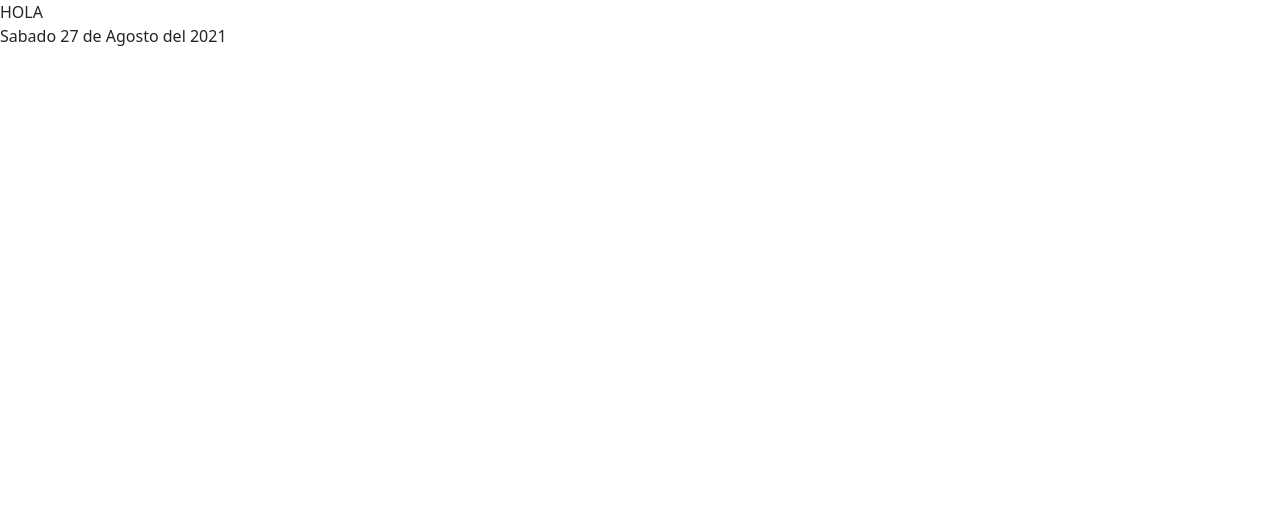
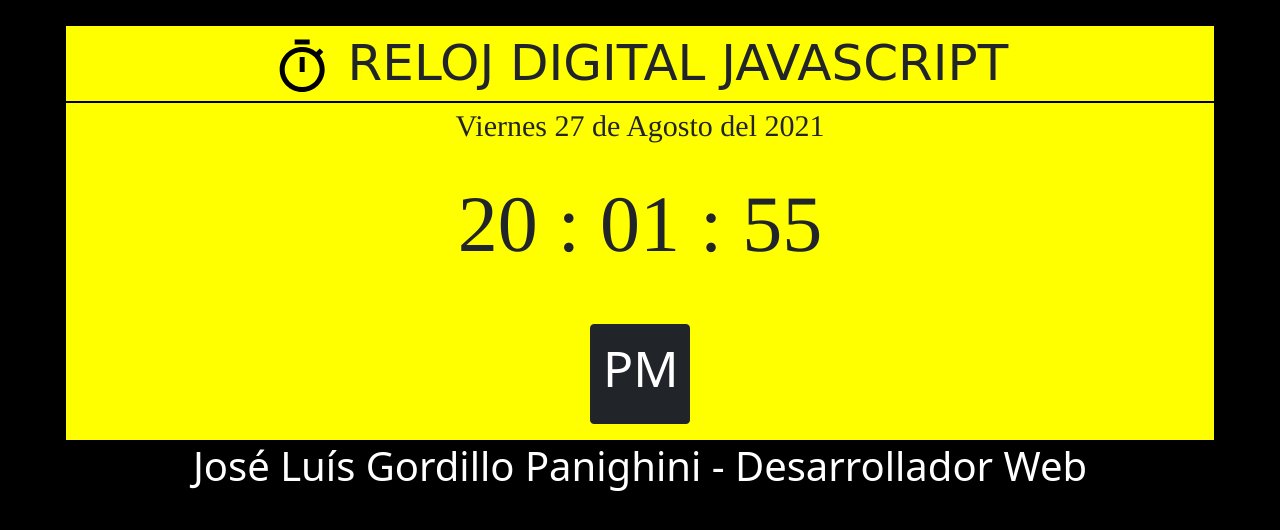
Before and after one commit to josegordillo791/reloj_javascript, a plain HTML site: page index.html in a window 1280 px wide. Drawn offline with nearby package versions, Linux system fonts and the light colour scheme; a web font is replaced by a local one.

Commit message:
Reloj Definitivo
Se culminò con el desarrollo

```diff
--- a/app.js
+++ b/app.js
@@ -3,6 +3,7 @@ function  ActualizarHora () {
            horas = fecha.getHours(),
            ampm=ampm,
            diadelmes=fecha.getDate();
+           hora=fecha.getHours();
            min=fecha.getMinutes(),
            seg=fecha.getSeconds(),
            anio=fecha.getFullYear(),
@@ -10,19 +11,31 @@ function  ActualizarHora () {
            mes=fecha.getMonth();
 
 
-           var semana_a =  ['Domingo',"Lunes" ,"Martes" ,"Miercoles","Jueves" ,"Sabado"];
-           var meses_a =  ["Enero","Febrero" ,"Marzo" ,"Abril" ,"Mayo" ,"Junio" ,"Julio" ,"Agosto" ,"Septiembre" ,"Octubre" ,"Noviembre" ,"Diciembre"];
+            var semana_a =  ["Lunes" ,"Martes" ,"Miercoles","Jueves" ,"Viernes","Sabado","Domingo"];
+            var meses_a =  ["Enero","Febrero" ,"Marzo" ,"Abril" ,"Mayo" ,"Junio" ,"Julio" ,"Agosto" ,"Septiembre" ,"Octubre" ,"Noviembre" ,"Diciembre"];
 
-          /*  let diasemana=document.getElementById("diaSemana"); */
+            var diaDeSemana = semana_a[dia-1];
+                console.log((dia-1)+"dia");
+                console.log("DIA DE SEMANA ES :"+diaDeSemana);
+            var parrafoSemana=document.getElementById("dia");
+                parrafoSemana.textContent=diaDeSemana+" "+diadelmes+" de "+ meses_a[mes]+" del "+  anio;
+            var parrafoHora=document.getElementById("horas");
+                if (seg<10){
+                    seg="0"+seg;
+                }
+                if (min<10){
+                    min="0"+min;
+                }
+            var ampm =document.getElementById("ampm");
+                if (horas<10){
+                    horas="0"+horas;
+                    ampm.textContent="AM";
+                } else {
+                    ampm.textContent="PM";
+                }
 
+                parrafoHora.textContent=horas+" : "+min+" : "+seg;
 
-
-
-
-              var diaDeSemana = semana_a[dia];
-              console.log("DIA DE SEMANA ES :"+diaDeSemana);
-              var parrafo =document.getElementById("3");
-              parrafo.textContent=diaDeSemana+" "+diadelmes+" de "+ meses_a[mes]+" del "+  anio;
 
 
 
--- a/index.html
+++ b/index.html
@@ -12,45 +12,34 @@
     <link href="https://fonts.googleapis.com/css2?family=Rampart+One&family=Roboto&display=swap" rel="stylesheet">
 
     <script>
-        document.write("HOLA");
-  </script>
+        document.write("<br>");
+    </script>
 </head>
 <body class="body">
-    <p id="3">Identificador</p>
-      <!--   <div class="conteiner p-3 mb-2 text-dark">
+        <div class="conteiner" style="width: 90%; margin-left: auto; margin-right: auto;">
+
             <div class="header text-center">
                 <img src="./reloj.svg" alt="img_reloj" width="60px"> RELOJ DIGITAL JAVASCRIPT
             </div>
 
-            <div class="conteiner">
-                <div class="widget" style="height: 400px;">
+
+                <div class="widget">
                     <div class="fecha text-center">
-                        <p id="diaSemana" class="diaSemana">
-                        </p>
+                        <p id="dia" class="diaSemana"> </p>
+                    </div>
 
-                        <p>de</p>
-                        <p id="mes" class="mes">Agosto</p>
-                        <p>del</p>
-                        <p id="year" class="year"> 2020 </p>
-
-                    </div>
                     <div class="reloj text-center">
                         <p id="horas" class="horas"></p>
-                        <p>:</p>
-
-                        <p id="minutos" class="minutos"></p>
-                        <p>:</p>
-
-                        <div class="cajasegundos">
-                            <p id="ampm" class="ampm">AM-PM</p>
-                            <p id="segundos" class="segundos">SEG</p>
-                        </div>
                         <br>
+                        <p id="ampm" class="btn btn-dark" ></p>
 
                     </div>
                 </div>
             </div>
-        </div> -->
+        </div>
+        <div class="jumbotron">
+            <h1 class="text-center">José Luís Gordillo Panighini - Desarrollador Web</h1>
+        </div>
         <script src="./app.js"></script>
 </body>
 </html>
--- a/style.css
+++ b/style.css
@@ -4,23 +4,53 @@
 
 }
 
+.body{
+    background-color: black;
 
-.header
-            {
+}
+
+
+
+
+.header {
                 font-family: 'Rampart One', cursive;
                 font-size: 50px;
                 background-color:yellow;
                 border: 2px solid black;
                 border-bottom: none;
-            }
-.conteiner {
-                background-color:#fff;
-                color: black;
-                font-family: 'Rampart One', cursive;
-                font-size: 18px;
 }
 
-.widget{
-    border: 2px solid black;
-    background-color:yellow;
+
+.widget {
+           border: 2px solid black;
+           background-color:yellow;
+           height: max-content;
 }
+
+#dia {
+        font-size: 30px;
+        text-align: center;
+        font-family: Times;
+}
+
+#horas{
+         font-size: 80px;
+         text-align: center;
+         font-family: Times;
+}
+#ampm {
+    width: 100px;
+    height: 100px;
+    font-size: 50px;
+
+}
+#ampm:hover {
+    width: 140px;
+    height: 140px;
+    font-size: 70px;
+    transition: width 3s;
+
+}
+.jumbotron {
+   color:#fff;
+  }
```
